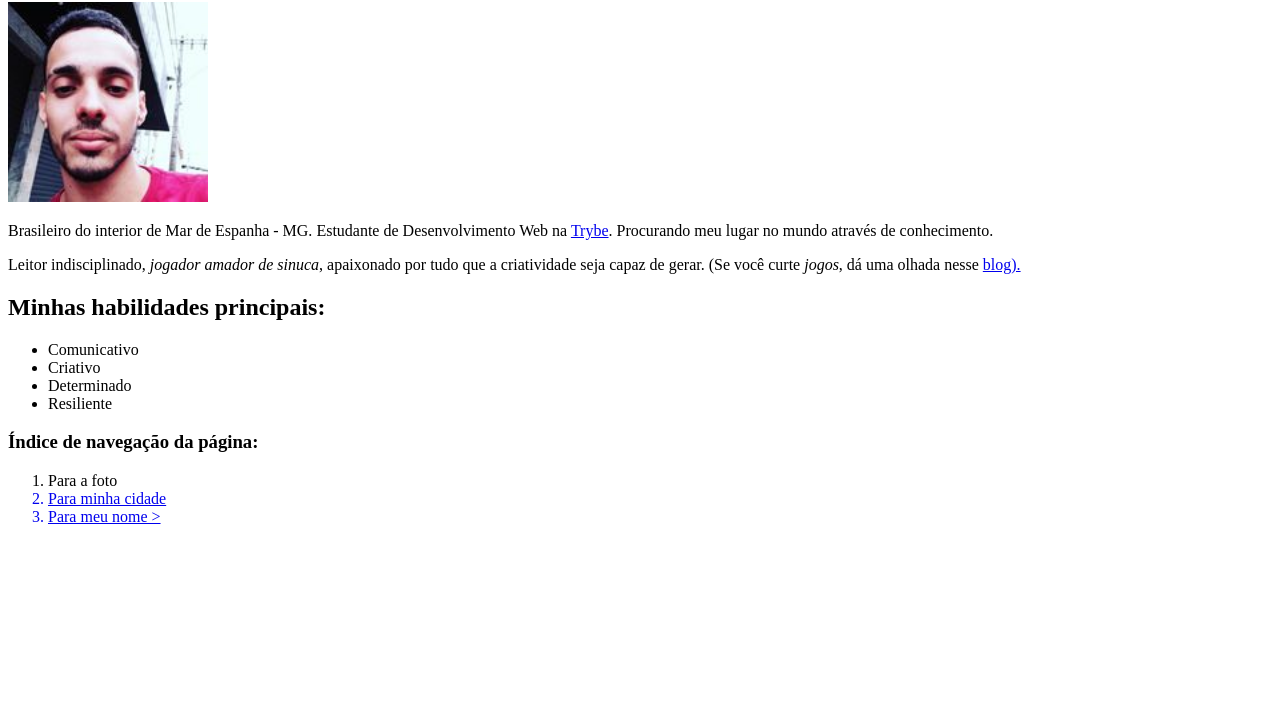
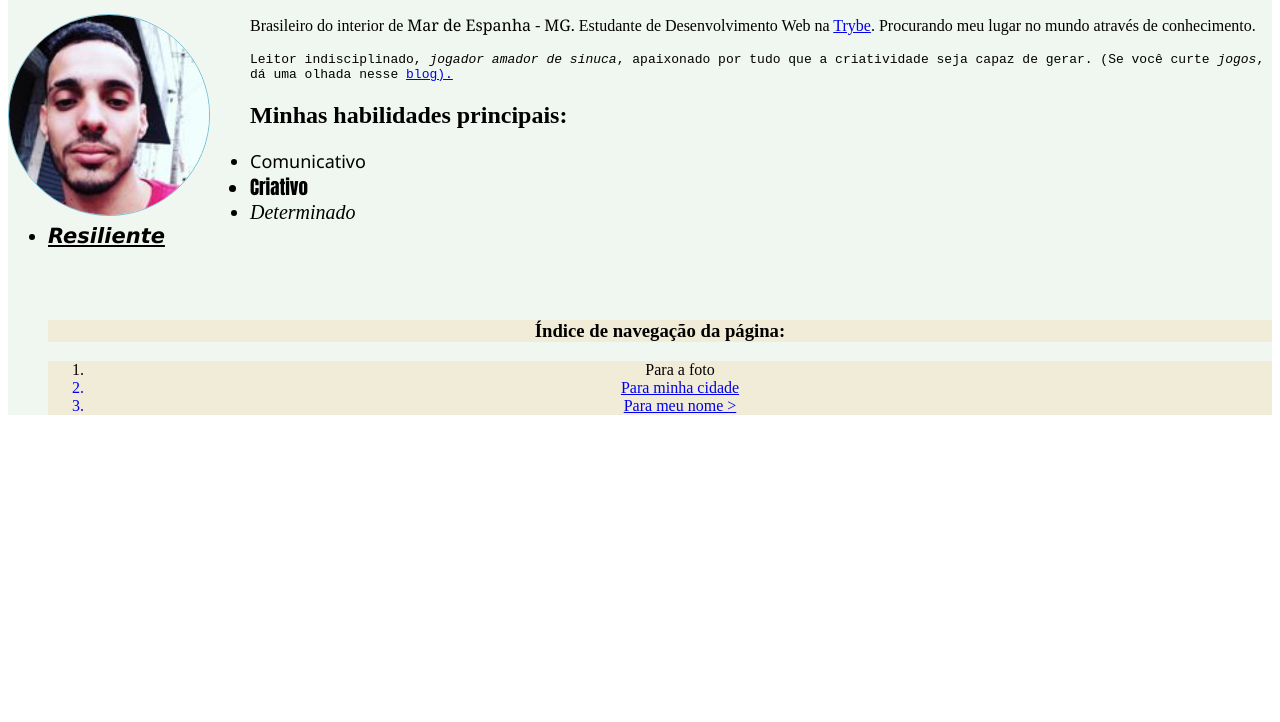
Before and after one commit to carvalhoMateus/carvalhoMateus.github.io, a plain HTML site: page index.html in a window 1280 px wide. Shown: the part 78-800 px from the top of the page. Drawn offline with Linux system fonts and the light colour scheme.

Commit message:
exercício 3.2

```diff
--- a/index.html
+++ b/index.html
@@ -4,30 +4,36 @@
     <meta charset="UTF-8" />
     <title>Meu Portifólio Web
     </title>
+    <link rel="stylesheet" type="text/css" href="style.css">
   </head>
   <body>
-  <h1 id="meunome">Mateus Almeida Carvalho</a></h1>
-  <img src="Perfil1.jpg" width="200" alt="Minha foto de perfil">
+  <div class="cordefundo">
+    <h1 id="meunome">Mateus Almeida Carvalho</a></h1>
+  <img id="minhafoto" src="Perfil1.jpg" width="200" alt="Minha foto de perfil">
+
   <p>Brasileiro do interior de <a id="minhacidade">Mar de Espanha - MG.</a> Estudante de Desenvolvimento Web na <a href="https://www.betrybe.com/">Trybe</a>.
     Procurando meu lugar no mundo através de <stromg>conhecimento</stromg>.<p>
-    <p>Leitor indisciplinado, <em>jogador amador de sinuca</em>,
+    <p id="leitor">Leitor indisciplinado, <em>jogador amador de sinuca</em>,
       apaixonado por tudo que a criatividade seja capaz de gerar.
       (Se você curte <em>jogos</em>, dá uma olhada nesse <a href="https://www.realpoker.com.br/blog" target="_blank">blog).</a></p>
     </p>
 
     <h2><stromg>Minhas habilidades principais:</stromg></h2>
     <ul>
-      <li>Comunicativo</li>
-      <stromg><li>Criativo</li></stromg>
-      <li>Determinado</li>
-      <li>Resiliente</li>
-    </ul>
-    <h3>Índice de navegação da página:</h3>
-    <ol>
+      <li class="tam">Comunicativo</li>
+      <li class="tam2">Criativo</li>
+      <li class="tam3">Determinado</li>
+      <li class="tam4">Resiliente</li>
+    </ul">
+    <br>
+    <br>
+    <br>
+    <h3 class="posicao">Índice de navegação da página:</h3>
+    <ol class="posicao">
     <li>Para a foto</li>
     <a href="#minhacidade"><li>Para minha cidade</li>
     <a href="#meunome"><li> Para meu nome ></li>
     </ol>
-
+  </div>
 </body>
 </html>
--- /dev/null
+++ b/style.css
@@ -0,0 +1,58 @@
+
+
+#meunome {
+    font-family: Impact, Haettenschweiler, 'Arial Narrow Bold', sans-serif;
+    text-align: center;
+    color: #612326;
+    background-color: #b3b6b7;
+}
+
+#minhafoto {
+    border-radius:150%;
+    border-style: ridge;
+    border-color: rgba(81, 173, 209, 0.774);
+    border-width: 1px;
+    float: left;
+    margin-right: 40px;
+}
+.tam {
+    font-size: 18px;
+    font-family: 'Segoe UI', Tahoma, Geneva, Verdana, sans-serif;
+}
+
+.tam2 {
+    font-size: 19px;
+    font-family: Impact, Haettenschweiler, 'Arial Narrow Bold';
+    font-weight: initial;
+}
+
+.tam3 {
+    font-size: 20px;
+    font-family: unset;
+    font-style: italic;
+}
+
+.tam4 {
+    font-size: 21px;
+    font-family: 'Lucida Sans', 'Lucida Sans Regular', 'Lucida Grande', 'Lucida Sans Unicode', Geneva, Verdana, sans-serif;
+    font-style: oblique;
+    text-decoration: underline;
+    font-weight: bolder;
+}
+
+.posicao {
+    text-align: center;
+    background-color: #f1ecd7;
+}
+
+#leitor {
+    font-family: monospace;
+}
+
+#minhacidade {
+    font-family: Cambria, Cochin, Georgia, Times, 'Times New Roman', serif;
+}
+
+.cordefundo {
+    background-color:#f0f7f0 ;
+}
```
